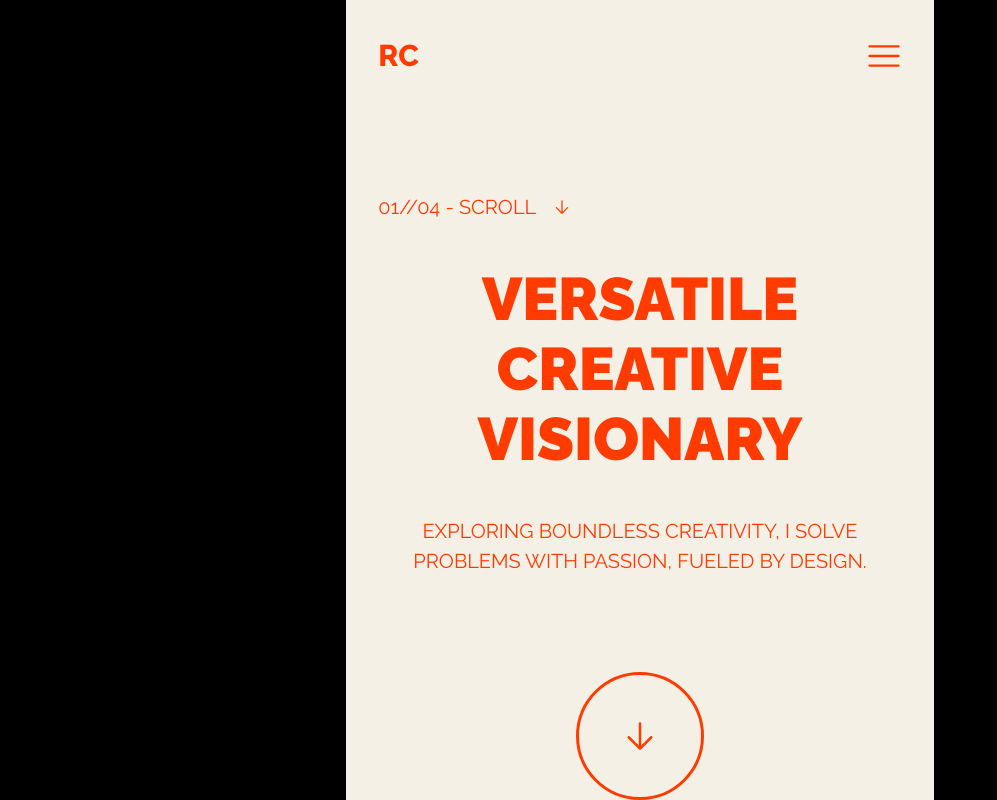
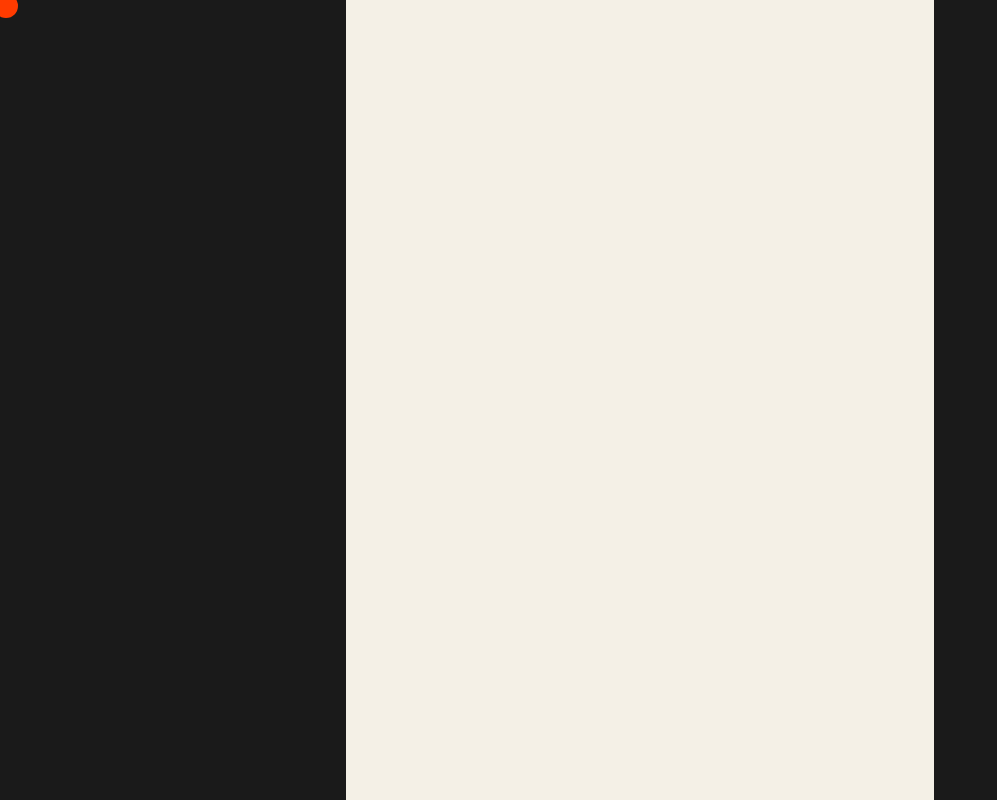
Before and after one commit to therahulchaurasia/portfolio, a Next.js app: page / in a window 1280 px wide. Shown: the whole page, without its empty margins (0-997 px from the left). Built offline with nearby package versions, Linux system fonts and the light colour scheme.

Commit message:
Custom cursor added but its lagging

```diff
--- a/src/layout/MainLayout.tsx
+++ b/src/layout/MainLayout.tsx
@@ -2,7 +2,7 @@ import { Container, ContainerProps } from "@chakra-ui/react"
 import React from "react"
 
 interface Props extends Omit<ContainerProps, "children"> {
-  children: React.ReactNode
+  children?: React.ReactNode
   as?: React.ElementType
 }
 
--- a/src/pages/_app.tsx
+++ b/src/pages/_app.tsx
@@ -11,6 +11,7 @@ import { AnimatePresence, isValidMotionProp, motion } from "framer-motion"
 import type { AppProps } from "next/app"
 import { Montserrat } from "next/font/google"
 import { useRouter } from "next/router"
+import { useEffect, useState } from "react"
 
 const ChakraBox = chakra(motion.div, {
   /**
@@ -25,7 +26,7 @@ export default function App({ Component, pageProps }: AppProps) {
   return (
     <>
       <ChakraProvider theme={theme}>
-        <AnimatePresence mode="wait">
+        {/* <AnimatePresence mode="wait">
           <ChakraBox
             key={router.route}
             transition={{
@@ -45,11 +46,58 @@ export default function App({ Component, pageProps }: AppProps) {
               background: "black",
               clipPath: "polygon(0 50%, 100% 50%, 100% 50%, 0 50%)",
             }}
-          >
-            <Component {...pageProps} />
-          </ChakraBox>
-        </AnimatePresence>
+            // cursor={"none"}
+          > */}
+        <CustomMouse>
+          <Component {...pageProps} />
+        </CustomMouse>
+        {/* </ChakraBox>
+        </AnimatePresence> */}
       </ChakraProvider>
     </>
   )
 }
+
+const CustomMouse = ({ children }: { children: React.ReactNode }) => {
+  const [mousePosition, setMousePosition] = useState({
+    x: 0,
+    y: 0,
+  })
+
+  useEffect(() => {
+    const mouseMove = (e: any) => {
+      setMousePosition({
+        x: e.clientX,
+        y: e.clientY,
+      })
+    }
+    window.addEventListener("mousemove", mouseMove)
+
+    return () => {
+      window.removeEventListener("mousemove", mouseMove)
+    }
+  }, [])
+  const variants = {
+    default: {
+      x: mousePosition.x - 6,
+      y: mousePosition.y - 6,
+    },
+  }
+  return (
+    <>
+      <Box
+        as={motion.div}
+        h={6}
+        w={6}
+        bg={"brand.300"}
+        position={"fixed"}
+        top={0}
+        left={0}
+        rounded={"full"}
+        variants={variants}
+        animate="default"
+      ></Box>
+      {children}
+    </>
+  )
+}
--- a/src/pages/index.tsx
+++ b/src/pages/index.tsx
@@ -34,7 +34,7 @@ export default function Home() {
         <link rel="icon" href="/favicon.ico" />
       </Head>
       <MainLayout bg={"brand.100"} color={"brand.300"}>
-        <HStack h={28} mb={20}>
+        {/* <HStack h={28} mb={20}>
           <Heading fontSize={"3xl"} fontWeight={"extrabold"}>
             RC
           </Heading>
@@ -105,7 +105,7 @@ export default function Home() {
           >
             <Icon as={HiArrowSmallDown} boxSize={"10"} cursor={"pointer"} />
           </Button>
-        </Stack>
+        </Stack> */}
       </MainLayout>
     </>
   )
```
